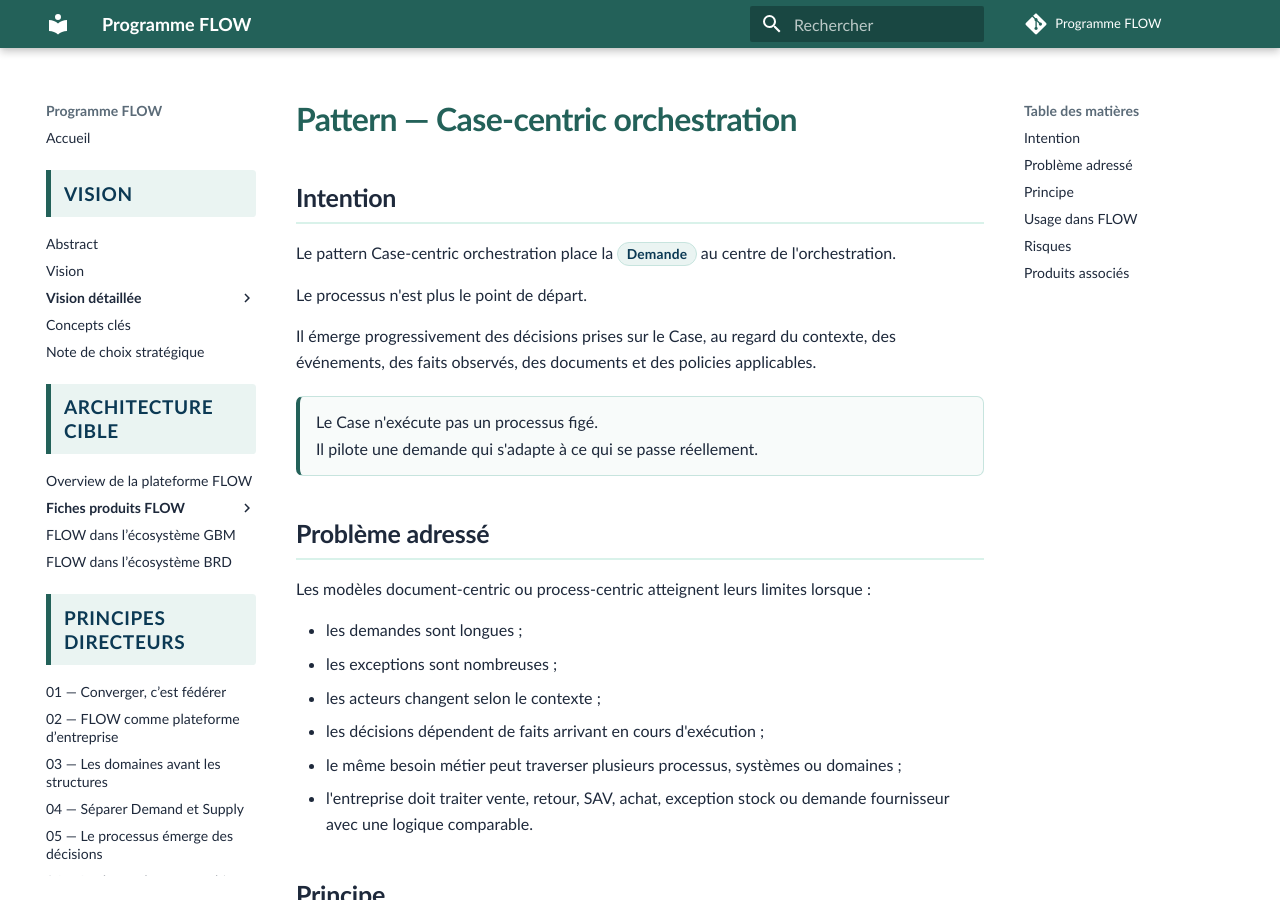
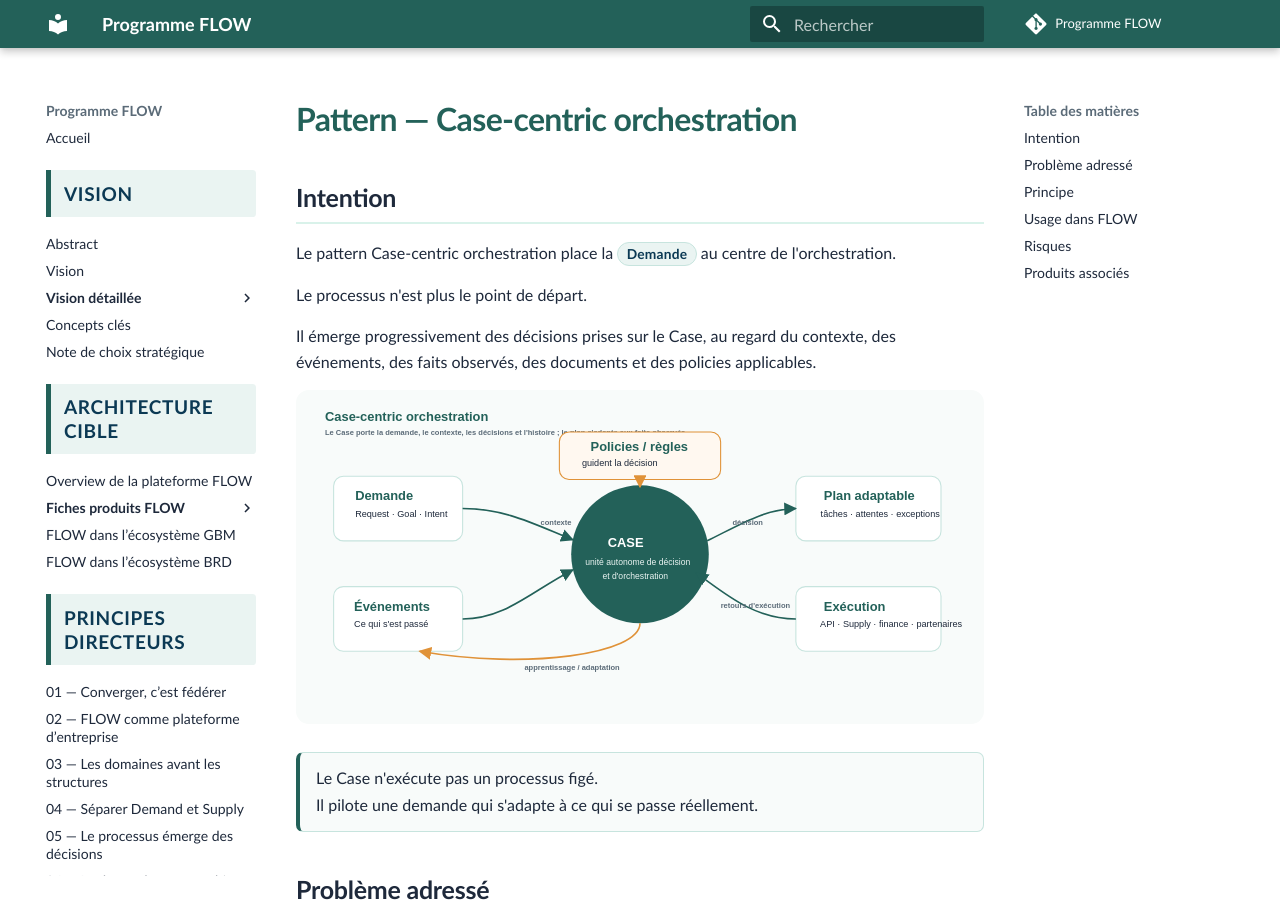
Before and after one commit to laurent-sintes/FLOW-Program, an MkDocs documentation site: the page built from docs/architecture-cible/patterns/case-centric-orchestration.md, in a window 1280 px wide and 900 px high. Built offline with MkDocs 1.6.1 and Material for MkDocs 9.7.7, drawn with Linux system fonts in a browser that asks for light colours; comment, search, counter and statistics services are not loaded.

Commit message:
Integre l illustration Case centric

```diff
--- a/docs/architecture-cible/patterns/case-centric-orchestration.md
+++ b/docs/architecture-cible/patterns/case-centric-orchestration.md
@@ -7,6 +7,8 @@ Le pattern Case-centric orchestration place la <span class="flow-keyword">Demand
 Le processus n'est plus le point de départ.
 
 Il émerge progressivement des décisions prises sur le Case, au regard du contexte, des événements, des faits observés, des documents et des policies applicables.
+
+![Pattern — Case-centric orchestration](../../assets/images/pattern-case-centric-orchestration.svg)
 
 <div class="flow-conviction">
   <p>Le Case n'exécute pas un processus figé.</p>
```
